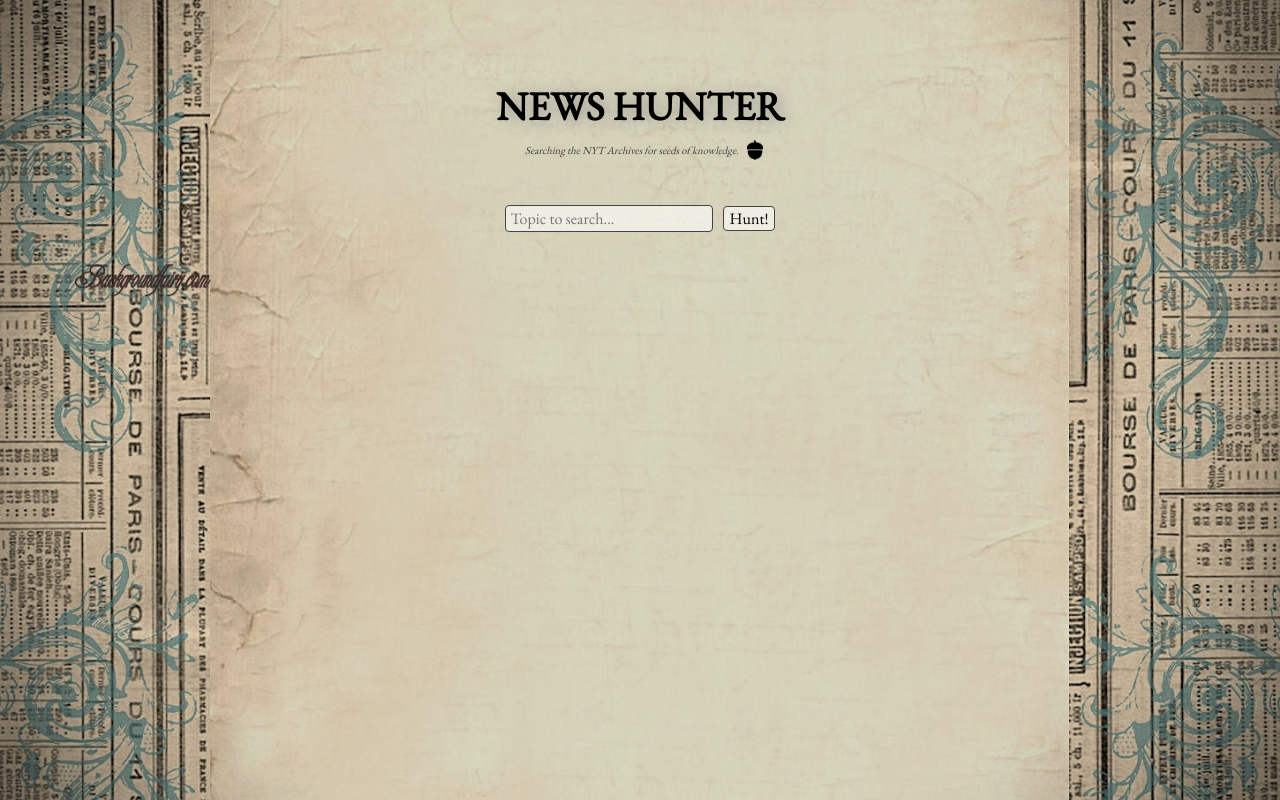
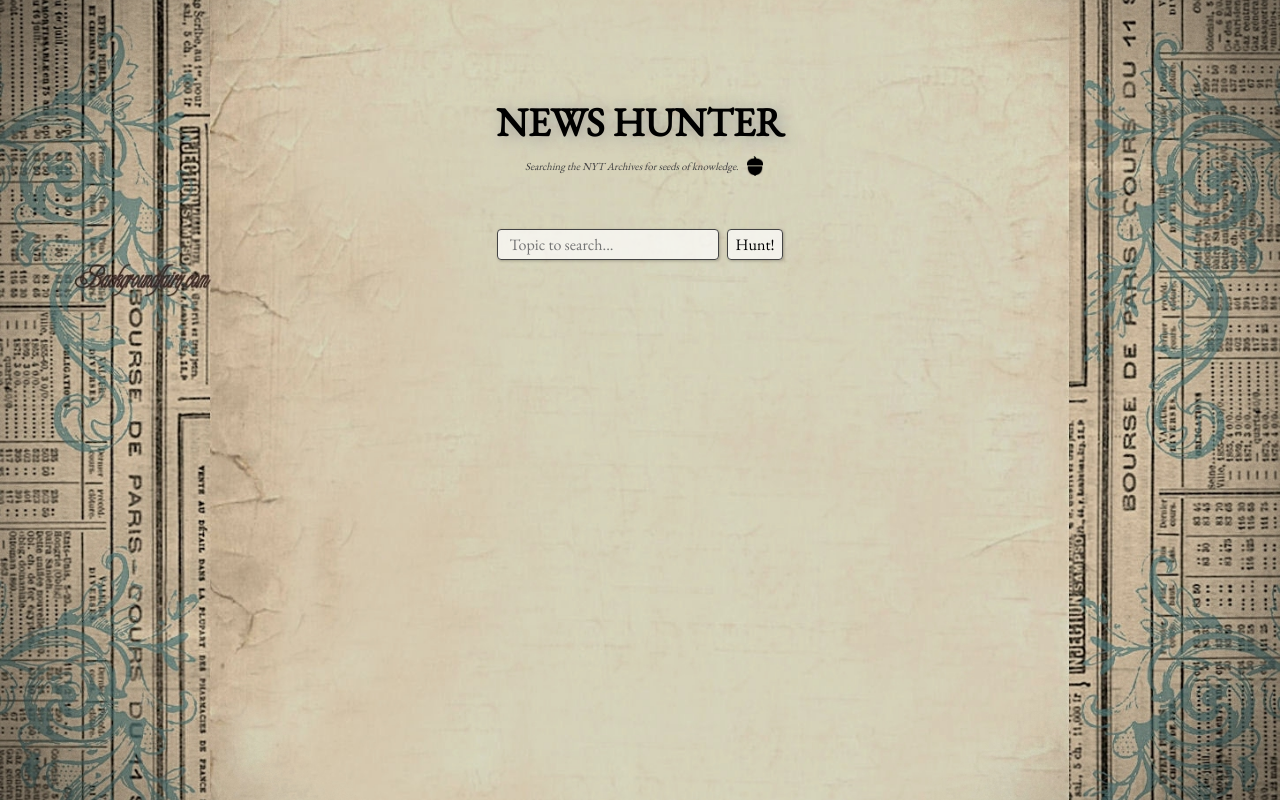
Before and after one commit to jjnotjayjay/news-hunter, a React (Create React App) app: page / in a window 1280 px wide. Built offline with nearby package versions, Linux system fonts and the light colour scheme.

Commit message:
Misc. style improvements throughout application.

```diff
--- a/src/articles-container.js
+++ b/src/articles-container.js
@@ -15,16 +15,17 @@ const Container = styled.div`
 const Card = styled.div`
   width: 29vw;
   margin: 0.5rem auto;
-  padding: 2vw;
+  padding: 0.75rem;
   position: relative;
   border: 1px solid black;
-  border-radius: 4px;
-  background: rgba(255, 255, 255, 0.6);
-  transition: background 0.2s, transform 0.2s;
+  background: rgba(255, 255, 255, 0.7);
+  box-shadow: 0 2px 4px rgba(0, 0, 0, 0.15);
+  transition: background 0.2s, transform 0.2s, box-shadow 0.2s;
 
   &:hover {
     background: rgba(255, 255, 255, 0.85);
-    transform: translateY(-0.2rem);
+    box-shadow: 0 2px 4px rgba(0, 0, 0, 0.35);
+    transform: translateY(-0.25rem);
   }
 
   @media (max-width: 700px) {
@@ -34,13 +35,13 @@ const Card = styled.div`
 
 const Date = styled.span`
   position: absolute;
-  top: 1vw;
-  right: 1vw;
-  font-size: 0.75rem;
+  top: 0.75rem;
+  right: 0.75rem;
+  font-size: 0.67rem;
 `
 
 const Headline = styled.h4`
-  margin: 1rem 0;
+  margin: 1.25rem 0 1rem 0;
 `
 
 const ArticleThumbnail = styled.img`
--- a/src/header.js
+++ b/src/header.js
@@ -2,7 +2,7 @@ import React from 'react'
 import styled from 'styled-components'
 
 const Wrapper = styled.div`
-  margin: 10vh 0 5vh 0;
+  margin: 12vh 0 6vh 0;
 `
 
 const Title = styled.h2`
--- a/src/search-query.js
+++ b/src/search-query.js
@@ -2,31 +2,33 @@ import React, { Component } from 'react'
 import styled from 'styled-components'
 
 const Wrapper = styled.div`
-  margin: 5vh 0;
+  margin: 6vh 0;
+`
+
+const inputAndButtonSharedStyles = `
+  background: rgba(255, 255, 255, 0.7);
+  border: 1px solid #444;
+  border-radius: 4px;
+  box-shadow: 1px 1px 3px rgba(0, 0, 0, 0.25);
+  font-size: 1rem;
+  font-family: 'EB Garamond', serif;
 `
 
 const QueryInput = styled.input`
-  margin-right: 10px;
-  padding: 2px 5px;
-  background: rgba(255, 255, 255, 0.6);
-  border: 1px solid #444;
-  border-radius: 4px;
-  font-size: 1rem;
-  font-family: 'EB Garamond', serif;
-  transition: background 0.5s;
+  margin-right: 0.5rem;
+  padding: 0.25rem 0.75rem;
+  ${inputAndButtonSharedStyles}
+  transition: background 0.4s;
 
-  &:hover {
+  &:focus {
     background: rgba(255, 255, 255, 0.85)
   }
 `
 
 const SearchButton = styled.button`
-  background: rgba(255, 255, 255, 0.6);
-  border: 1px solid #444;
-  border-radius: 4px;
-  font-size: 1rem;
-  font-family: 'EB Garamond', serif;
-  transition: background 0.5s, color 0.5s;
+  padding: 0.25rem 0.5rem;
+  ${inputAndButtonSharedStyles}
+  transition: background 0.4s, color 0.4s;
 
   &:hover {
     background: black;
```
